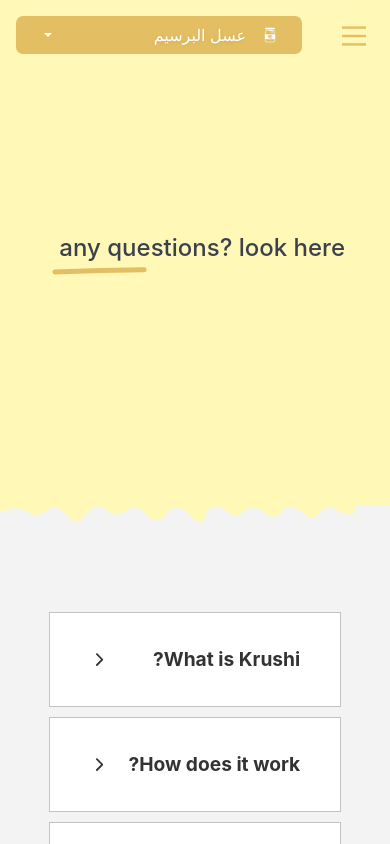
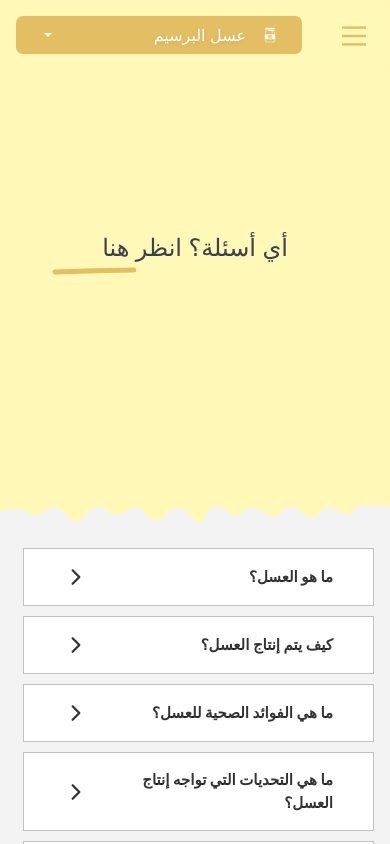
Before and after one commit to Azlouk-Ahmed/client-shop, a React (Create React App) app: page /faq in a window 390 px wide. Shown: the top 844 px of the page. Built offline with nearby package versions, Linux system fonts and the light colour scheme; a web font is replaced by a local one.

Commit message:
sarbini l3sal

```diff
--- a/src/pages/faq/Faq.jsx
+++ b/src/pages/faq/Faq.jsx
@@ -12,42 +12,44 @@ const Faq = () => {
 
   const faqs = [
     {
-      question: "What is Krushi?",
-      answer:
-        "Krushi is a Public Charitable Trust designed to carry out farming on extensive scale Natural & Sustainable methods.",
+      question: "ما هو العسل؟",
+      answer: "العسل هو مادة طبيعية حلوة يصنعها النحل باستخدام رحيق الأزهار."
     },
     {
-      question: "How does it work?",
+      question: "كيف يتم إنتاج العسل؟",
       answer:
-        "Lorem ipsum dolor, sit amet consectetur adipisicing elit. Facilis saepe molestiae distinctio asperiores cupiditate consequuntur dolor ullam, iure eligendi harum eaque hic corporis debitis porro consectetur voluptate rem officiis architecto.",
+        "يقوم النحل بجمع رحيق الأزهار وتخزينه في خلايا الشمع داخل الخلية. يتم تحويل الرحيق إلى عسل عن طريق الإنزيمات الطبيعية التي يفرزها النحل وعمليات التبخير."
     },
     {
-      question: "What are the major challenges of current agriculture?",
+      question: "ما هي الفوائد الصحية للعسل؟",
       answer:
-        "Lorem ipsum dolor, sit amet consectetur adipisicing elit. Facilis saepe molestiae distinctio asperiores cupiditate consequuntur dolor ullam, iure eligendi harum eaque hic corporis debitis porro consectetur voluptate rem officiis architecto.",
+        "العسل يحتوي على مضادات أكسدة ومركبات مضادة للبكتيريا، وهو مفيد لتعزيز المناعة، تهدئة الحلق، وتحسين صحة الجهاز الهضمي."
     },
     {
-      question: "How does the Krushi address the above challenges?",
+      question: "ما هي التحديات التي تواجه إنتاج العسل؟",
       answer:
-        "Lorem ipsum dolor, sit amet consectetur adipisicing elit. Facilis saepe molestiae distinctio asperiores cupiditate consequuntur dolor ullam, iure eligendi harum eaque hic corporis debitis porro consectetur voluptate rem officiis architecto.",
+        "تشمل التحديات تغير المناخ، تدهور البيئة الطبيعية للنحل، استخدام المبيدات الزراعية، وانتشار الأمراض التي تؤثر على صحة النحل."
     },
     {
-      question: "How can I be a part of Krushi?",
+      question: "كيف يمكننا دعم النحل ومنتجي العسل؟",
       answer:
-        "Lorem ipsum dolor, sit amet consectetur adipisicing elit. Facilis saepe molestiae distinctio asperiores cupiditate consequuntur dolor ullam, iure eligendi harum eaque hic corporis debitis porro consectetur voluptate rem officiis architecto.",
+        "يمكننا دعم النحل من خلال زراعة النباتات المزهرة، تجنب استخدام المبيدات الضارة، وشراء العسل الطبيعي من مصادر موثوقة."
     },
     {
-      question: "How does it work?",
+      question: "هل هناك أنواع مختلفة من العسل؟",
       answer:
-        "Lorem ipsum dolor, sit amet consectetur adipisicing elit. Facilis saepe molestiae distinctio asperiores cupiditate consequuntur dolor ullam, iure eligendi harum eaque hic corporis debitis porro consectetur voluptate rem officiis architecto.",
-    },
+        "نعم، تختلف أنواع العسل بناءً على نوع الأزهار التي يجمع منها النحل الرحيق، مثل عسل الزهور البرية، عسل الأكاسيا، وعسل المانوكا."
+    }
   ];
+
 
   return (
     <div className="df-c">
       <div className=" pr qaf-p df !justify-center">
         <img src="/img/hiddenyellow.png" class="hiddeny" />
-        <div className="title w-fit pr">any questions? look here <svg width="100%" height="10" xmlns="http://www.w3.org/2000/svg">
+        <div className="title w-fit pr ta-c">
+  أي أسئلة؟ انظر هنا
+  <svg width="100%" height="10" xmlns="http://www.w3.org/2000/svg">
     <path
       className="path"
       d="M10,5 Q150,0 290,5"
@@ -56,7 +58,9 @@ const Faq = () => {
       strokeWidth="5"
       strokeLinecap="round"
     />
-        </svg></div>
+  </svg>
+</div>
+
 
       </div>
 
@@ -64,10 +68,13 @@ const Faq = () => {
         {faqs.map((faq, index) => (
           <div className={`faq ${activeIndex === index ? "active" : ""}`} key={index}>
             <button
-              className={`accordion ${activeIndex === index ? "active" : ""}`}
+              className={`accordion df ${activeIndex === index ? "active" : ""}`}
               onClick={() => toggleAccordion(index)}
             >
+              <p>
               {faq.question}
+
+              </p>
               <IoIosArrowForward className={`fa-solid fa-chevron-down ${activeIndex === index ? "rotate" : ""}`} />
             </button>
             <AnimatePresence>
--- a/src/reponsive300.css
+++ b/src/reponsive300.css
@@ -120,6 +120,32 @@
         display: inline-block;
         margin: 0 auto !important;
         width: 100%;
+    }
+
+    .wrapper.\!mt-20 {
+        margin: 1rem !important;
+        max-width: unset;
+        width: 100% !important;
+    }
+
+    .accordion {
+        padding: 1rem 2.5rem;
+        font-size: 15px;
+        font-weight: bold;
+    }
+    .accordion p{
+        max-width: 80%;
+        text-align: right;
+    }
+
+    .pannel p {
+        text-align: justify;
+    }
+    .accordion svg{
+        font-size: 1.5rem;
+    }
+    .faq {
+        width: 90%;
     }
 
     .sm-justify-sb {
```
Lines whose indentation alone changed are shown as unchanged.
